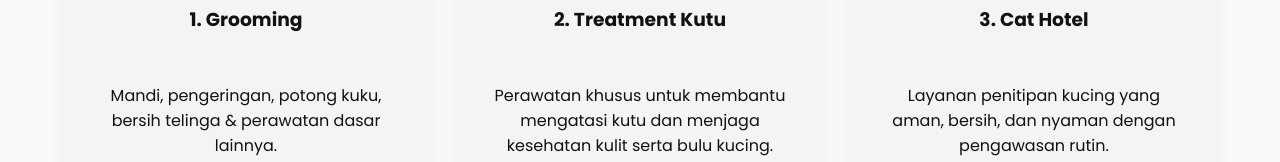
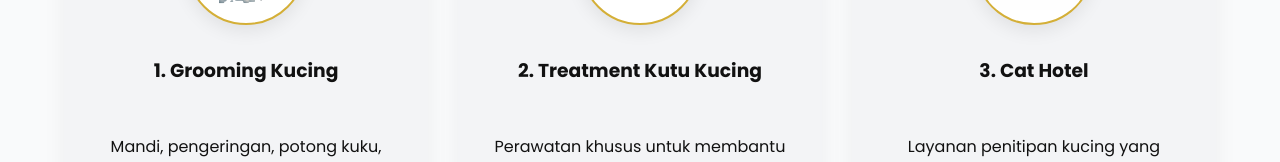
Before and after one commit to centralcatgrooming-svg/centralcats, a plain HTML site: page index.html in a window 1280 px wide. Shown: the part 2289-2451 px from the top of the page. Drawn offline with Linux system fonts and the light colour scheme.

Commit message:
Update index.html

```diff
--- a/index.html
+++ b/index.html
@@ -4,7 +4,7 @@
 <meta charset="UTF-8">
 <meta name="viewport" content="width=device-width, initial-scale=1.0">
 <title>Central Cat’s | Grooming Kucing & Petshop di Tangerang</title>
-<meta name="description" content="Central Cat’s adalah grooming kucing dan petshop terpercaya di Tangerang dengan layanan higienis, treatment kutu, cat hotel, dan produk berkualitas.">
+<meta name="description" content="Petshop dan grooming kucing terpercaya di Tangerang dengan layanan treatment kutu kucing, cat hotel, serta produk hewan peliharaan berkualitas.">
 
 <link href="https://fonts.googleapis.com/css2?family=Poppins:wght@400;600;700&display=swap" rel="stylesheet">
 
@@ -417,7 +417,7 @@ footer{background:var(--primary);color:white;padding:60px 5% 30px;margin-top:60p
     </div>
     <div class="hero-text" style="flex:1;">
       <h1>Perawatan & Produk Terbaik<br><span style="color:var(--accent);">untuk Hewan Peliharaan Anda</span></h1>
-      <p>Petshop lengkap dan grooming profesional khusus kucing dengan standar higienis & aman.</p>
+      <p>Central Cat’s adalah petshop lengkap dan layanan grooming profesional khusus kucing di Tangerang, dengan standar higienis dan perawatan penuh kasih.</p>
 
     </div>
   </div>
@@ -428,7 +428,7 @@ footer{background:var(--primary);color:white;padding:60px 5% 30px;margin-top:60p
     <div style="flex:1;min-width:280px;">
       <h2 style="margin:0;">Tentang Central Cat’s</h2>
       <p style="margin-top:15px;font-size:1.05rem;line-height:1.7;">
-        Kami percaya setiap kucing layak mendapatkan perawatan terbaik, penuh kasih, dan aman. Central Cat’s hadir sebagai rumah kedua bagi pecinta kucing.
+        Kami percaya setiap hewan peliharaan adalah bagian dari keluarga yang layak mendapatkan perawatan terbaik, penuh kasih, dan aman. Central Cat’s hadir sebagai petshop terpercaya di Tangerang disertakan dengan layanan grooming profesional khusus kucing.
       </p>
       <p>
         Kami membangun ekosistem layanan, produk, edukasi, dan komunitas dengan standar profesional dan sistem operasional yang rapi.
@@ -468,32 +468,32 @@ footer{background:var(--primary);color:white;padding:60px 5% 30px;margin-top:60p
       <div class="icon-frame">
         <img src="assets/maskot/maskot-mandi-transparent.png" alt="Grooming">
       </div>
-      <h3>1. Grooming</h3>
+      <h3>1. Grooming Kucing</h3>
       <p>Mandi, pengeringan, potong kuku, bersih telinga & perawatan dasar lainnya.</p>
 
-      <select class="branch-select" data-service="Grooming" style="margin-top:15px;padding:10px 14px;border-radius:8px;border:1.5px solid #ccc;font-weight:500;">
+      <select class="branch-select" data-service="Grooming Kucing" style="margin-top:15px;padding:10px 14px;border-radius:8px;border:1.5px solid #ccc;font-weight:500;">
         <option value="">Pilih Cabang</option>
         <option value="Bumi Indah">Bumi Indah</option>
         <option value="Gardenia">Rajeg Gardenia</option>
       </select>
 
-      <button class="service-btn btn" data-service="Grooming" style="margin-top:15px;">Booking</button>
+      <button class="service-btn btn" data-service="Grooming Kucing" style="margin-top:15px;">Booking</button>
     </div>
 
     <div class="card" style="text-align:center;">
       <div class="icon-frame">
         <img src="assets/maskot/maskot-treatmentkutu-transparent.png" alt="Treatment Kutu">
       </div>
-      <h3>2. Treatment Kutu</h3>
+      <h3>2. Treatment Kutu Kucing</h3>
       <p>Perawatan khusus untuk membantu mengatasi kutu dan menjaga kesehatan kulit serta bulu kucing.</p>
 
-      <select class="branch-select" data-service="Treatment Kutu" style="margin-top:15px;padding:10px 14px;border-radius:8px;border:1.5px solid #ccc;font-weight:500;">
+      <select class="branch-select" data-service="Treatment Kutu Kucing" style="margin-top:15px;padding:10px 14px;border-radius:8px;border:1.5px solid #ccc;font-weight:500;">
         <option value="">Pilih Cabang</option>
         <option value="Bumi Indah">Bumi Indah</option>
         <option value="Gardenia">Rajeg Gardenia</option>
       </select>
 
-      <button class="service-btn btn" data-service="Treatment Kutu" style="margin-top:15px;">Konsultasi</button>
+      <button class="service-btn btn" data-service="Treatment Kutu Kucing" style="margin-top:15px;">Konsultasi</button>
     </div>
 
     <div class="card" style="text-align:center;">
```
